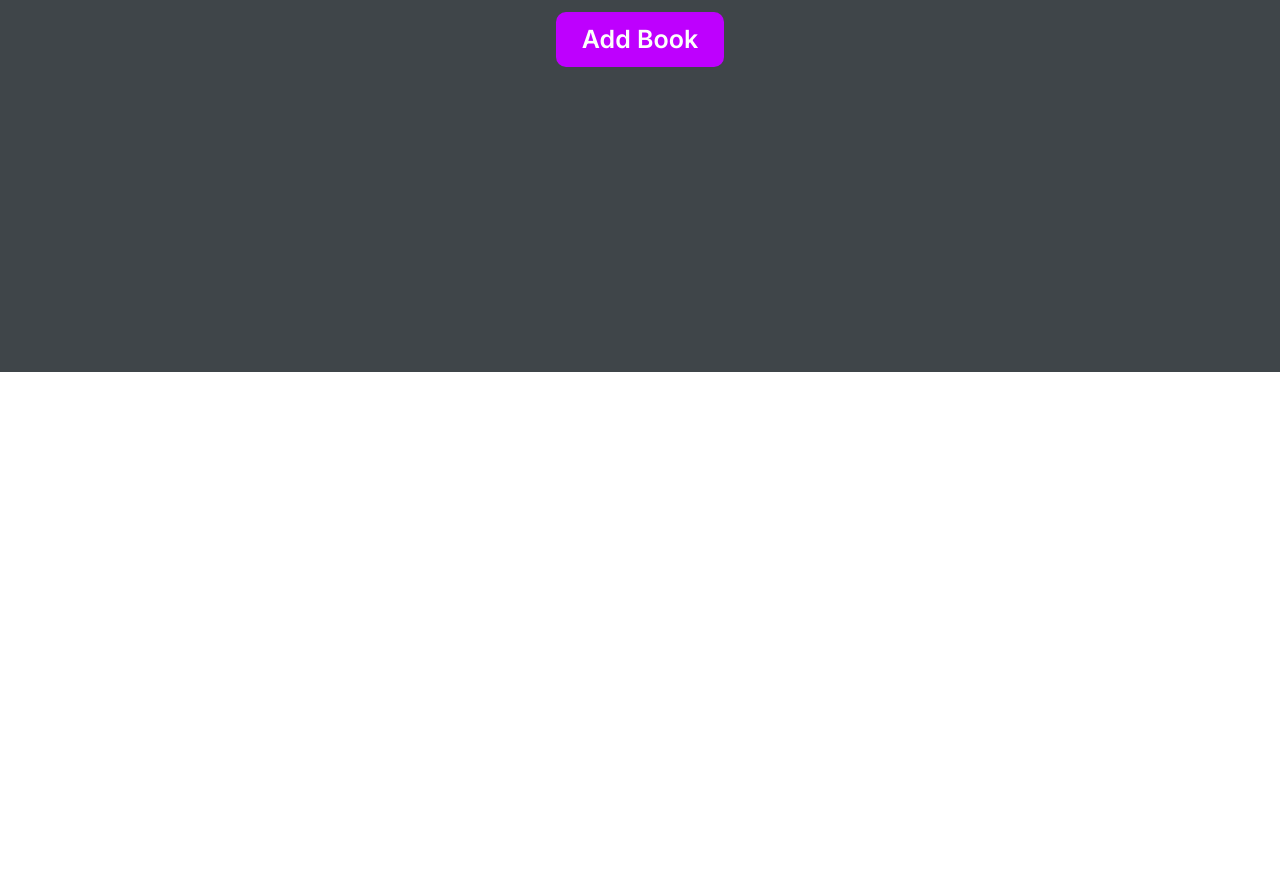
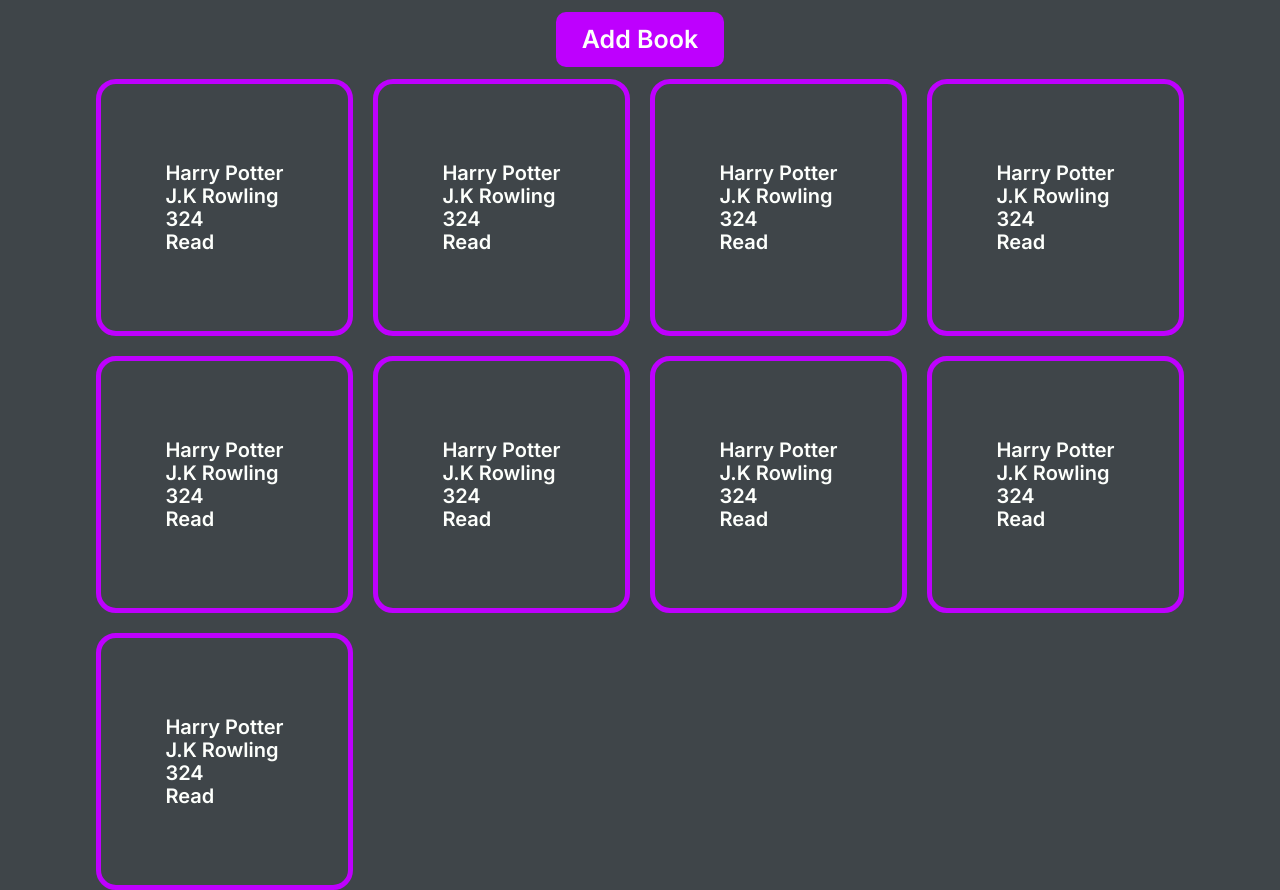
Before and after one commit to Ahnaf-codes/library, a website: page index.html in a window 1280 px wide. Shown: the part 428-1318 px from the top of the page. Before the commit the page ends 800 px from the top, so only its background shows below. Drawn offline with nearby package versions, Linux system fonts and the light colour scheme.

Commit message:
book grid demo

```diff
--- a/css/style.scss
+++ b/css/style.scss
@@ -145,6 +145,23 @@
 	cursor: pointer;
 }
 
+#book-grid {
+	margin: 0 auto;
+	width: 85vw;
+	grid-template-columns: repeat(4, 1fr);
+	gap: 2rem;
+}
+
+.book-card {
+	place-content: center;
+	aspect-ratio: 1/1;
+	background-color: var(--bg);
+	border-radius: 20px;
+	font-size: 2em;
+	font-weight: 600;
+	border: 0.5rem solid var(--accent);
+}
+
 //Modal Styles
 .modal-bg {
 	visibility: hidden;
--- a/index.html
+++ b/index.html
@@ -89,7 +89,62 @@
 					</form>
 				</div>
 			</div>
-			<div id="library" class="grid"></div>
+			<div id="book-grid" class="grid">
+				<div class="book-card grid">
+					<p id="book-title">Harry Potter</p>
+					<p id="book-author">J.K Rowling</p>
+					<p id="book-pages">324</p>
+					<p id="book-status">Read</p>
+				</div>
+				<div class="book-card grid">
+					<p id="book-title">Harry Potter</p>
+					<p id="book-author">J.K Rowling</p>
+					<p id="book-pages">324</p>
+					<p id="book-status">Read</p>
+				</div>
+				<div class="book-card grid">
+					<p id="book-title">Harry Potter</p>
+					<p id="book-author">J.K Rowling</p>
+					<p id="book-pages">324</p>
+					<p id="book-status">Read</p>
+				</div>
+				<div class="book-card grid">
+					<p id="book-title">Harry Potter</p>
+					<p id="book-author">J.K Rowling</p>
+					<p id="book-pages">324</p>
+					<p id="book-status">Read</p>
+				</div>
+				<div class="book-card grid">
+					<p id="book-title">Harry Potter</p>
+					<p id="book-author">J.K Rowling</p>
+					<p id="book-pages">324</p>
+					<p id="book-status">Read</p>
+				</div>
+				<div class="book-card grid">
+					<p id="book-title">Harry Potter</p>
+					<p id="book-author">J.K Rowling</p>
+					<p id="book-pages">324</p>
+					<p id="book-status">Read</p>
+				</div>
+				<div class="book-card grid">
+					<p id="book-title">Harry Potter</p>
+					<p id="book-author">J.K Rowling</p>
+					<p id="book-pages">324</p>
+					<p id="book-status">Read</p>
+				</div>
+				<div class="book-card grid">
+					<p id="book-title">Harry Potter</p>
+					<p id="book-author">J.K Rowling</p>
+					<p id="book-pages">324</p>
+					<p id="book-status">Read</p>
+				</div>
+				<div class="book-card grid">
+					<p id="book-title">Harry Potter</p>
+					<p id="book-author">J.K Rowling</p>
+					<p id="book-pages">324</p>
+					<p id="book-status">Read</p>
+				</div>
+			</div>
 		</div>
 	</body>
 </html>
```
Also changed, not shown: css/style.css, 1 other file.
